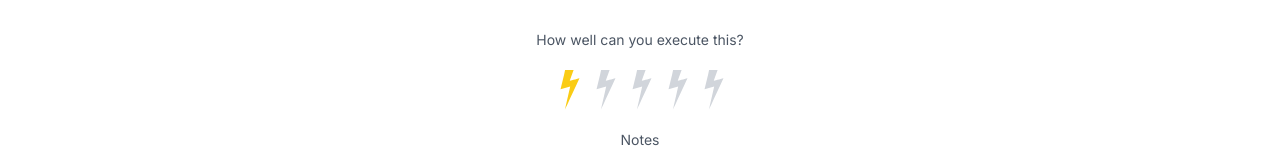
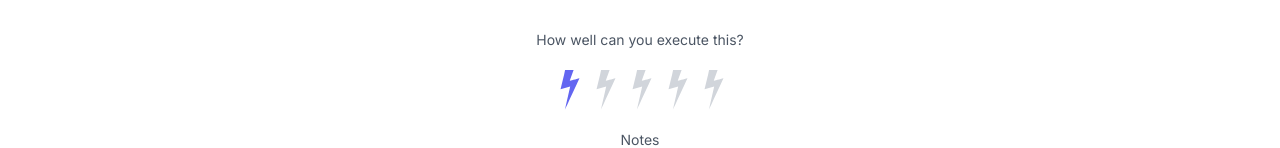
Before and after one commit to volaix/breakdancedb, a Next.js app: page /combos in a window 1280 px wide. Shown: the part 652-800 px from the top of the page. Built offline with nearby package versions, Linux system fonts and the light colour scheme.

Commit message:
new options for diff color

```diff
--- a/src/app/_components/RenderChilli.tsx
+++ b/src/app/_components/RenderChilli.tsx
@@ -5,7 +5,9 @@ export default function RenderThunder({
   size,
   onChange,
   id,
+  color,
 }: {
+  color?: string
   id?: string
   size?: string
   onChange?: ChangeEventHandler<HTMLInputElement>
@@ -23,8 +25,7 @@ export default function RenderThunder({
                       text-transparent checked:bg-none focus:bg-none focus:ring-0 focus:ring-offset-0"
       />
       <label
-        className="pointer-events-none text-gray-300
-            peer-checked:text-yellow-400"
+        className={`pointer-events-none text-gray-300 ${color || 'peer-checked:text-yellow-400'}`}
       >
         <svg
           className={`
```
